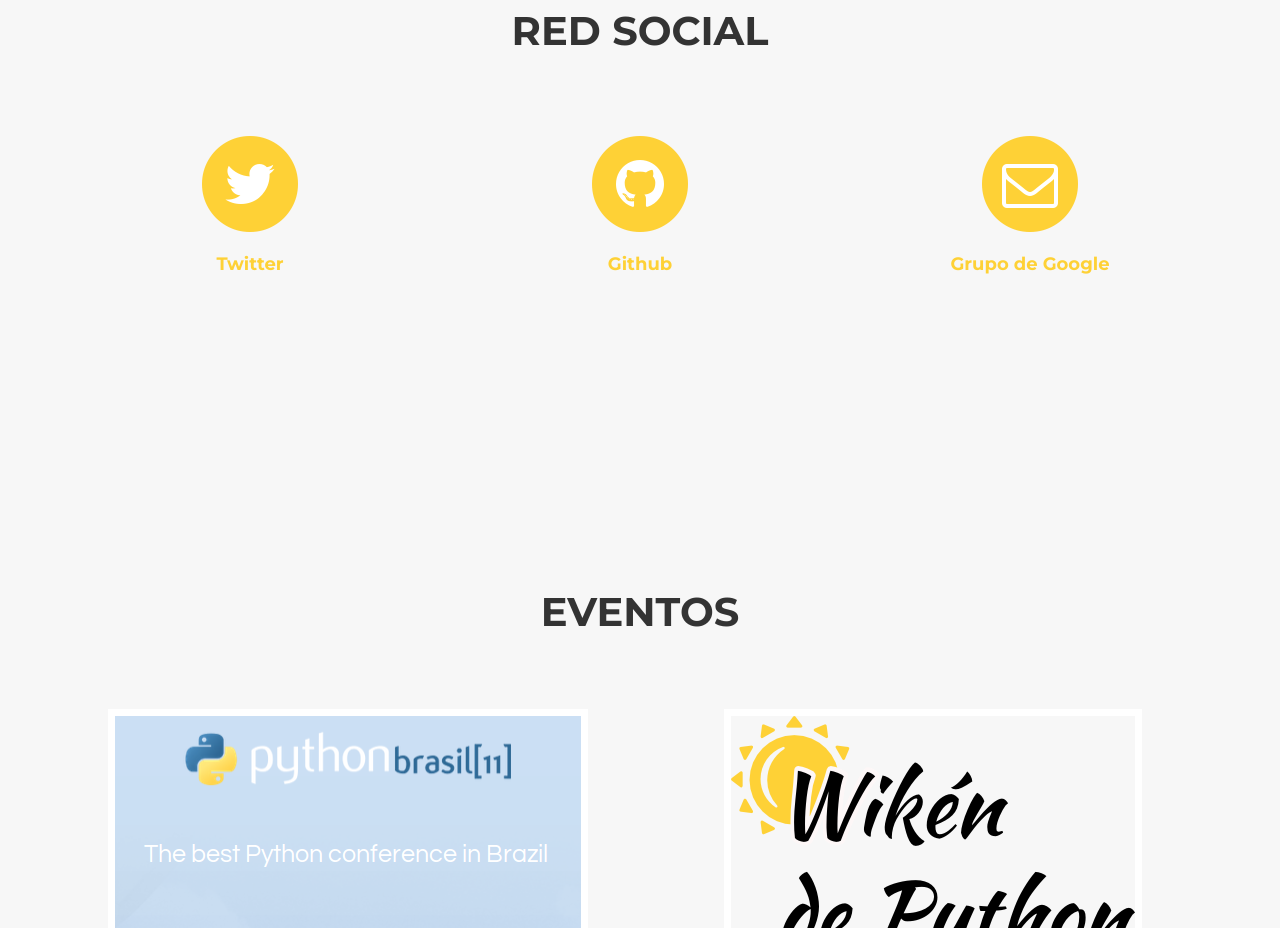
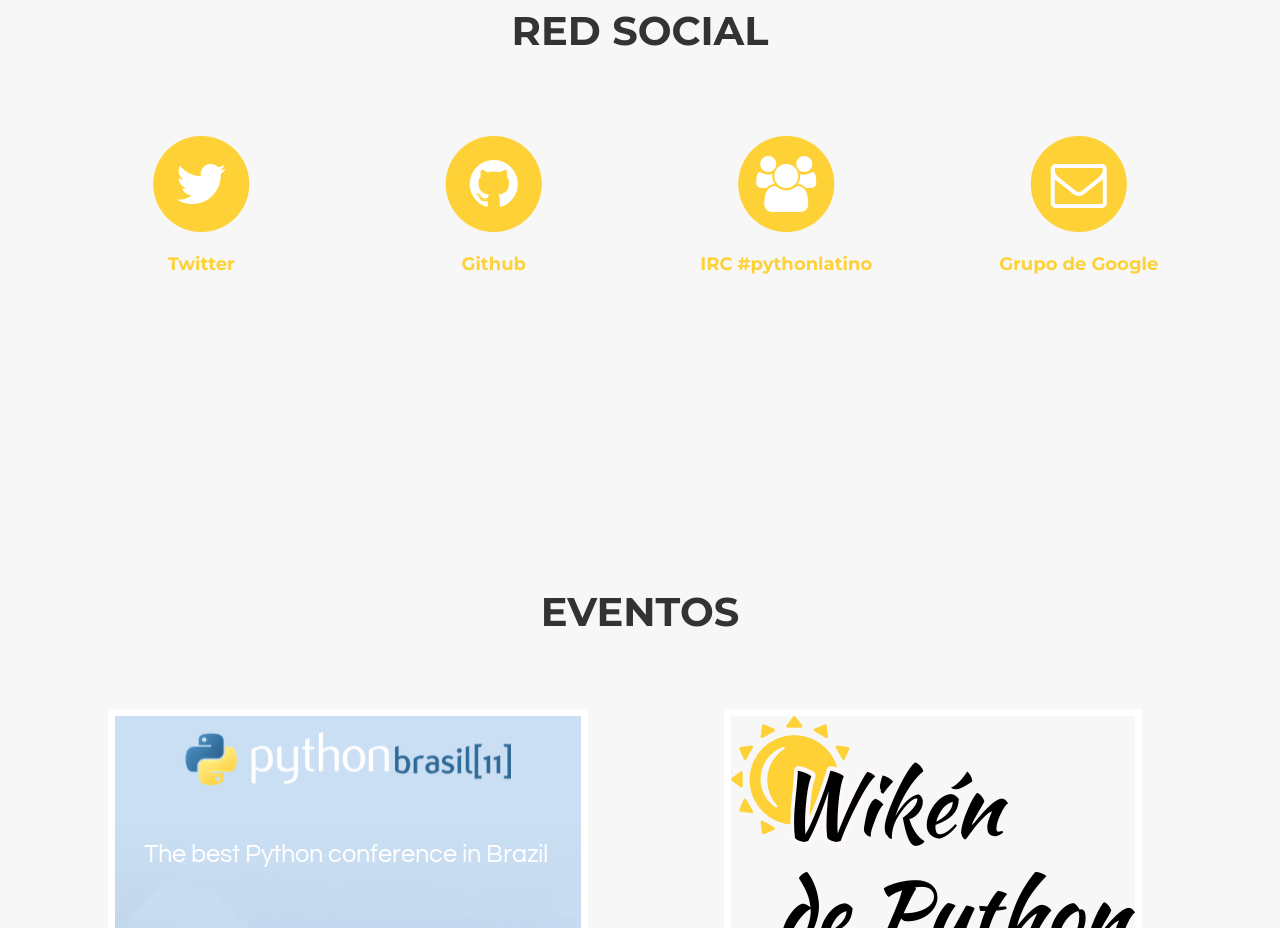
Before and after one commit to hcarrero/website, a plain HTML site: page index.html in a window 1280 px wide. Shown: the part 1680-2608 px from the top of the page. Drawn offline with nearby package versions, Linux system fonts and the light colour scheme; a web font is replaced by a local one.

Commit message:
Add IRC link

```diff
--- a/index.html
+++ b/index.html
@@ -135,7 +135,7 @@
                 </div>
             </div>
             <div class="row text-center">
-                <div class="col-md-4">
+                <div class="col-md-3">
                     <span class="fa-stack fa-4x">
                         <i class="fa fa-circle fa-stack-2x text-primary"></i>
                         <i class="fa fa-twitter fa-stack-1x fa-inverse"></i>
@@ -143,12 +143,20 @@
                     <h4 class="service-heading"><a href="https://twitter.com/python_latino"> Twitter</a></h4>
                 </div>
 
-                <div class="col-md-4">
+                <div class="col-md-3">
                     <span class="fa-stack fa-4x">
                         <i class="fa fa-circle fa-stack-2x text-primary"></i>
                         <i class="fa fa-github fa-stack-1x fa-inverse"></i>
                     </span>
                     <h4 class="service-heading"><a href="https://github.com/PythonLatino/"> Github</a></h4>
+                </div>
+
+                <div class="col-md-3">
+                    <span class="fa-stack fa-4x">
+                        <i class="fa fa-circle fa-stack-2x text-primary"></i>
+                        <i class="fa fa-group fa-stack-1x fa-inverse"></i>
+                    </span>
+                    <h4 class="service-heading"><a href="http://webchat.freenode.net/?channels=pythonlatino"> IRC #pythonlatino</a></h4>
                 </div>
 
                 <span class="fa-stack fa-4x">
```
